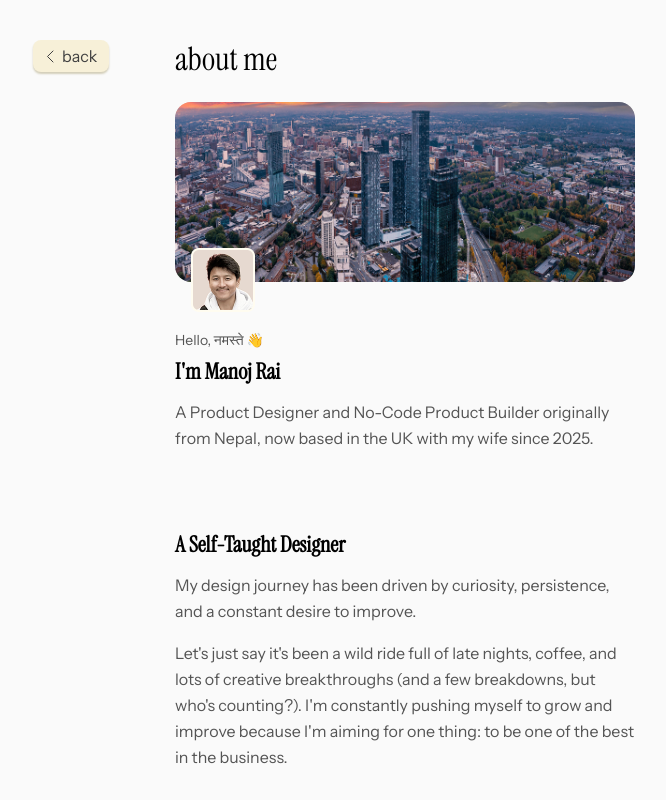
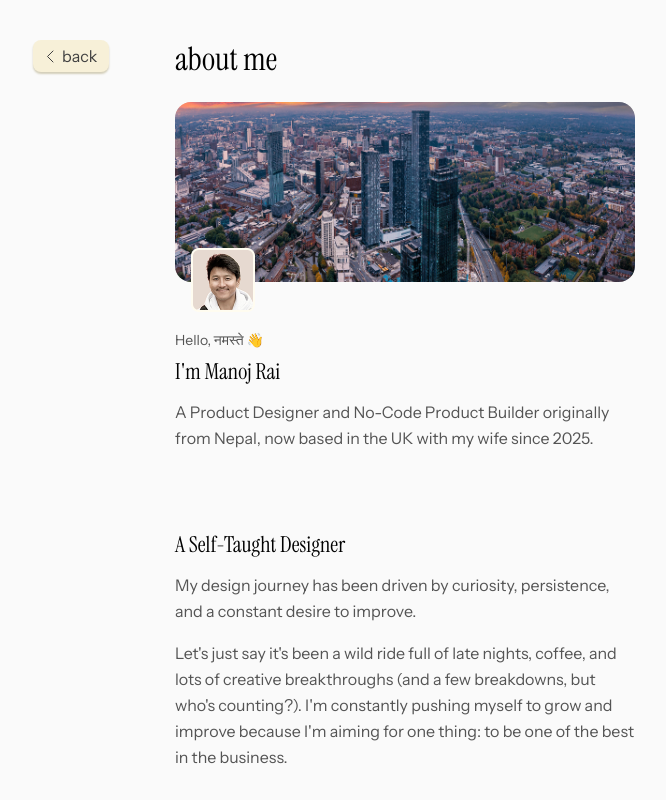
Before and after one commit to notmanoj/manoj_portfolio, a Next.js app: page /about-me in a window 1280 px wide. Shown: the top 800 px of the page, without its empty margins (235-901 px from the left). Built offline with nearby package versions, Linux system fonts and the light colour scheme.

Commit message:
h2 updated

```diff
--- a/app/globals.css
+++ b/app/globals.css
@@ -27,7 +27,7 @@ body {
 .section-heading {
   font-family: "Instrument Serif", Georgia, serif;
   font-style: normal;
-  font-weight: 600;
+  font-weight: 500;
   font-size: 22px;
   line-height: 1.3;
   color: #000000;
```
